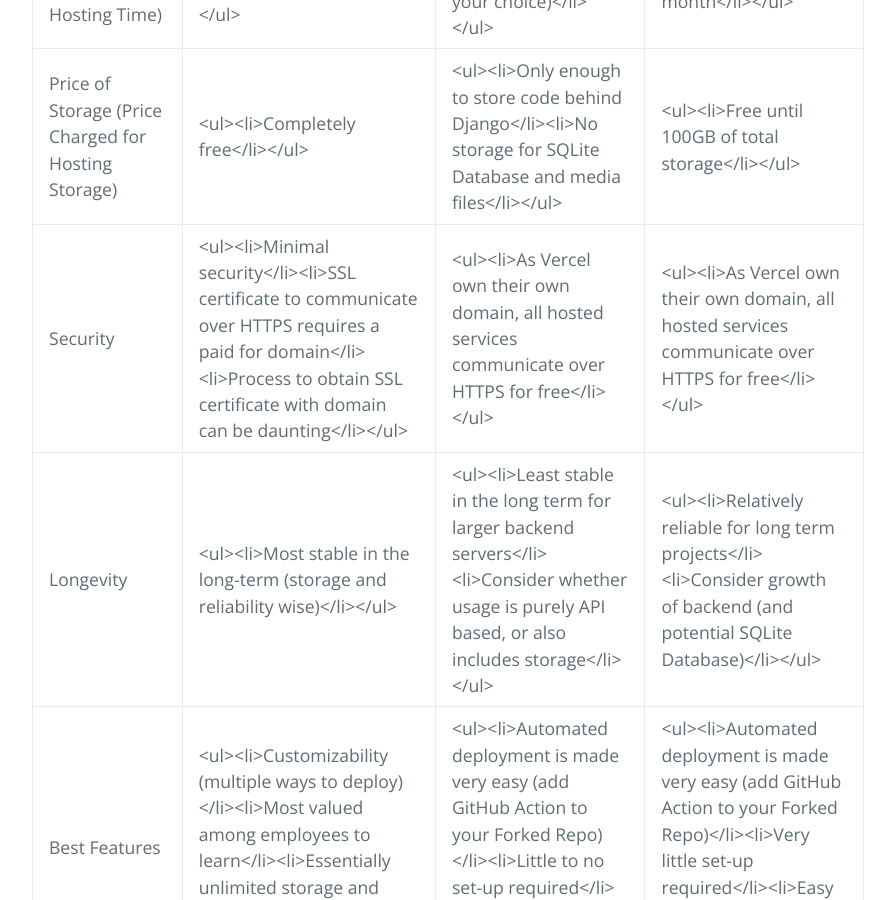
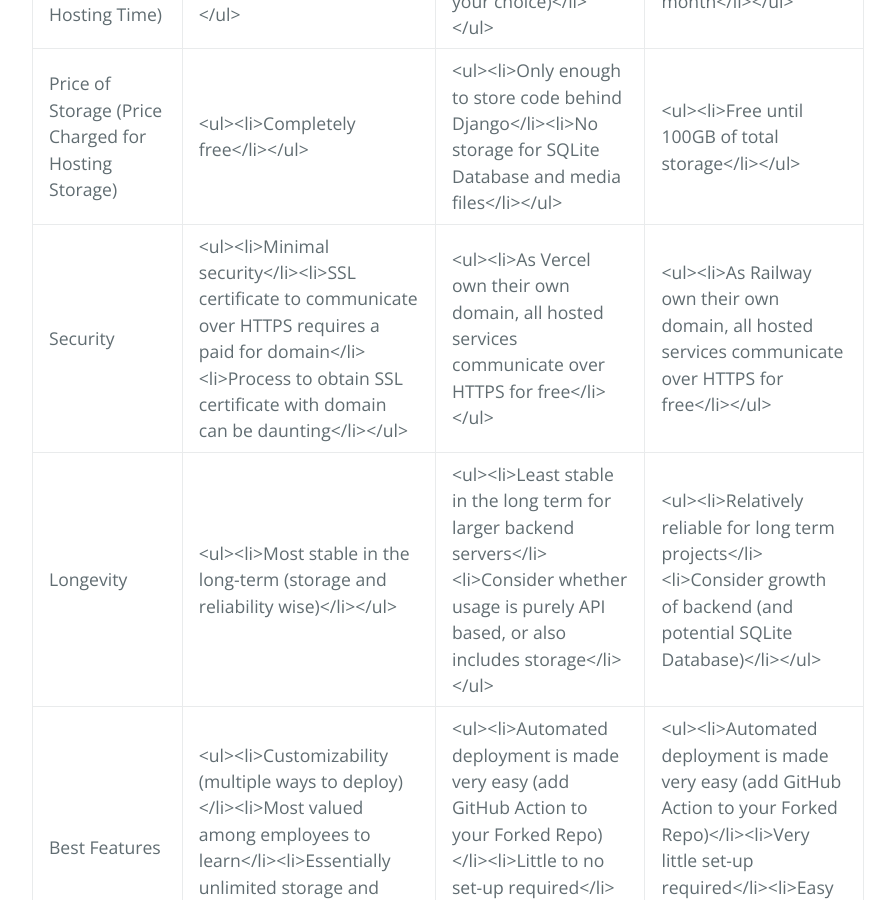
Before and after one commit to learning-software-engineering/learning-software-engineering.github.io, a Jekyll site: the page built from Topics/Development_Process/Django_Deployment_AWS_Railway_Vercel.md, in a window 1280 px wide and 900 px high, scrolled down 2319 px. Shown: the whole window, without its empty margins (192-1087 px from the left). Built offline with Jekyll 4.4.1, drawn with Linux system fonts in a browser that asks for light colours; our own code applies the rules of GitHub Pages for plain Markdown files.

Commit message:
Update Django_Deployment_AWS_Railway_Vercel.md
Fixed typo within the Security row under the Advantages vs Disadvantages table

```diff
--- a/Topics/Development_Process/Django_Deployment_AWS_Railway_Vercel.md
+++ b/Topics/Development_Process/Django_Deployment_AWS_Railway_Vercel.md
@@ -37,7 +37,7 @@
 | Complexity (Deployment Difficulty) | <ul><li>The most difficult to deploy on</li></ul> | <ul><li>Relatively easy to deploy</li></ul> | <ul><li>The easiest platform to deploy on</li></ul> |
 | Price of Hosting (Price Charged for Hosting Time) | <ul><li>Completely free-to-use and host on (for 1 project of your choice)</li></ul> | <ul><li>Completely free-to-use and host on (for 1 project of your choice)</li></ul> | <ul><li>Free-to-use for only ~3 weeks per month</li></ul> |
 | Price of Storage (Price Charged for Hosting Storage) | <ul><li>Completely free</li></ul> | <ul><li>Only enough to store code behind Django</li><li>No storage for SQLite Database and media files</li></ul> | <ul><li>Free until 100GB of total storage</li></ul> |
-| Security | <ul><li>Minimal security</li><li>SSL certificate to communicate over HTTPS requires a paid for domain</li><li>Process to obtain SSL certificate with domain can be daunting</li></ul> | <ul><li>As Vercel own their own domain, all hosted services communicate over HTTPS for free</li></ul> | <ul><li>As Vercel own their own domain, all hosted services communicate over HTTPS for free</li></ul> |
+| Security | <ul><li>Minimal security</li><li>SSL certificate to communicate over HTTPS requires a paid for domain</li><li>Process to obtain SSL certificate with domain can be daunting</li></ul> | <ul><li>As Vercel own their own domain, all hosted services communicate over HTTPS for free</li></ul> | <ul><li>As Railway own their own domain, all hosted services communicate over HTTPS for free</li></ul> |
 | Longevity | <ul><li>Most stable in the long-term (storage and reliability wise)</li></ul> | <ul><li>Least stable in the long term for larger backend servers</li><li>Consider whether usage is purely API based, or also includes storage</li></ul> | <ul><li>Relatively reliable for long term projects</li><li>Consider growth of backend (and potential SQLite Database)</li></ul> |
 | Best Features | <ul><li>Customizability (multiple ways to deploy)</li><li>Most valued among employees to learn</li><li>Essentially unlimited storage and hosting for free (for 1 hosted service)</li></ul> | <ul><li>Automated deployment is made very easy (add GitHub Action to your Forked Repo)</li><li>Little to no set-up required</li><li>Easy and free communication over HTTPS</li></ul> | <ul><li>Automated deployment is made very easy (add GitHub Action to your Forked Repo)</li><li>Very little set-up required</li><li>Easy and free communication over HTTPS</li></ul> |
 | Pain Points | <ul><li>Set-up can be long and complex</li><li>May require learning other tech stacks (e.g. NGINX, Docker)</li><li>Processes to setup automated deployment and acquiring an SSL certificate (for HTTPS communication) are long and complex</li></ul> | <ul><li>No free storage for SQLite Database and potentially even code</li><li>Must use external database (e.g. MongoDB) in tandem</li></ul> | <ul><li>Month-to-month expense in hosting time</li><li>Free storage until 100GB requires entering Credit Card information</li><li>Sans payment details, hosting service offers 1GB of storage</li></ul> |
```
